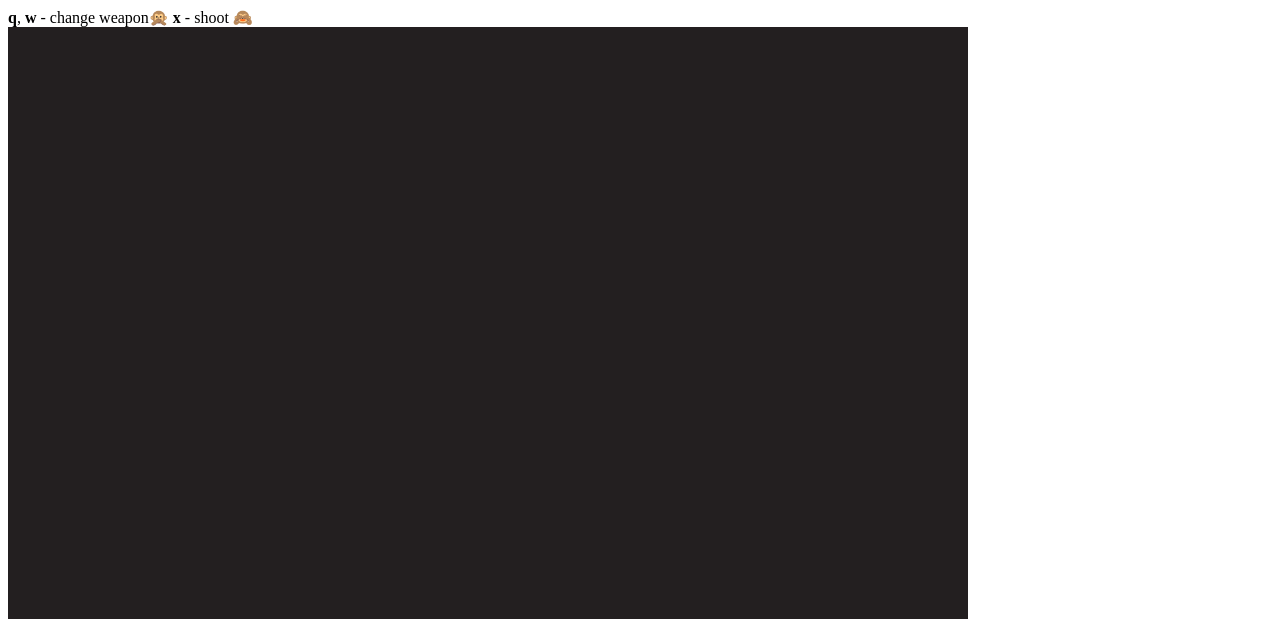
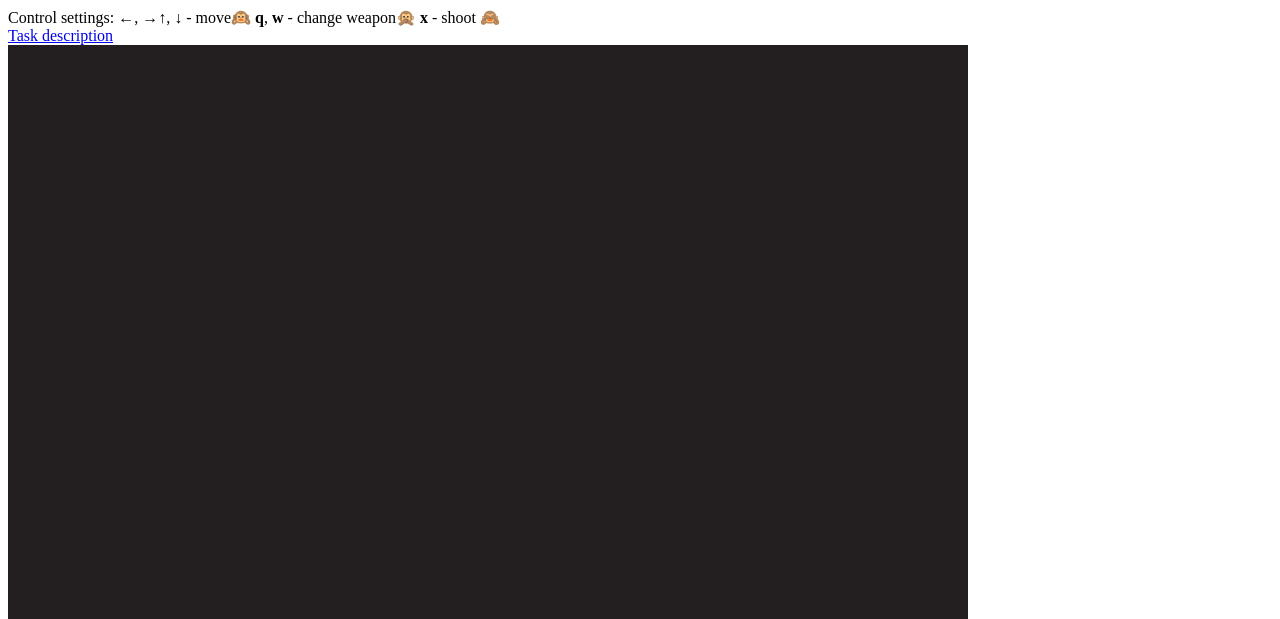
Before and after one commit to andrey-messi/Tanks-Vs-Zombies, a plain HTML site: page index.html in a window 1280 px wide. Shown: the top 619 px of the page. Drawn offline with Linux system fonts and the light colour scheme; no server answers.

Commit message:
Link to task description added

```diff
--- a/index.html
+++ b/index.html
@@ -22,7 +22,8 @@
     </style>
   </head>
   <body>
-    <div><strong>q</strong>, <strong>w</strong> - change weapon🙊 <strong>x</strong> - shoot 🙈 </div>
+    <div>Control settings: <strong>←</strong>, <strong>→</strong><strong>↑</strong>, <strong>↓</strong> - move🙉 <strong>q</strong>, <strong>w</strong> - change weapon🙊 <strong>x</strong> - shoot 🙈 </div>
+    <div><a href="Тестовое для Unity3D.html">Task description</a></div>
     <div class="webgl-content" id="webgl-content-overridden">
       <div id="gameContainer" style="width: 960px; height: 600px"></div>
       <div class="footer">
```
